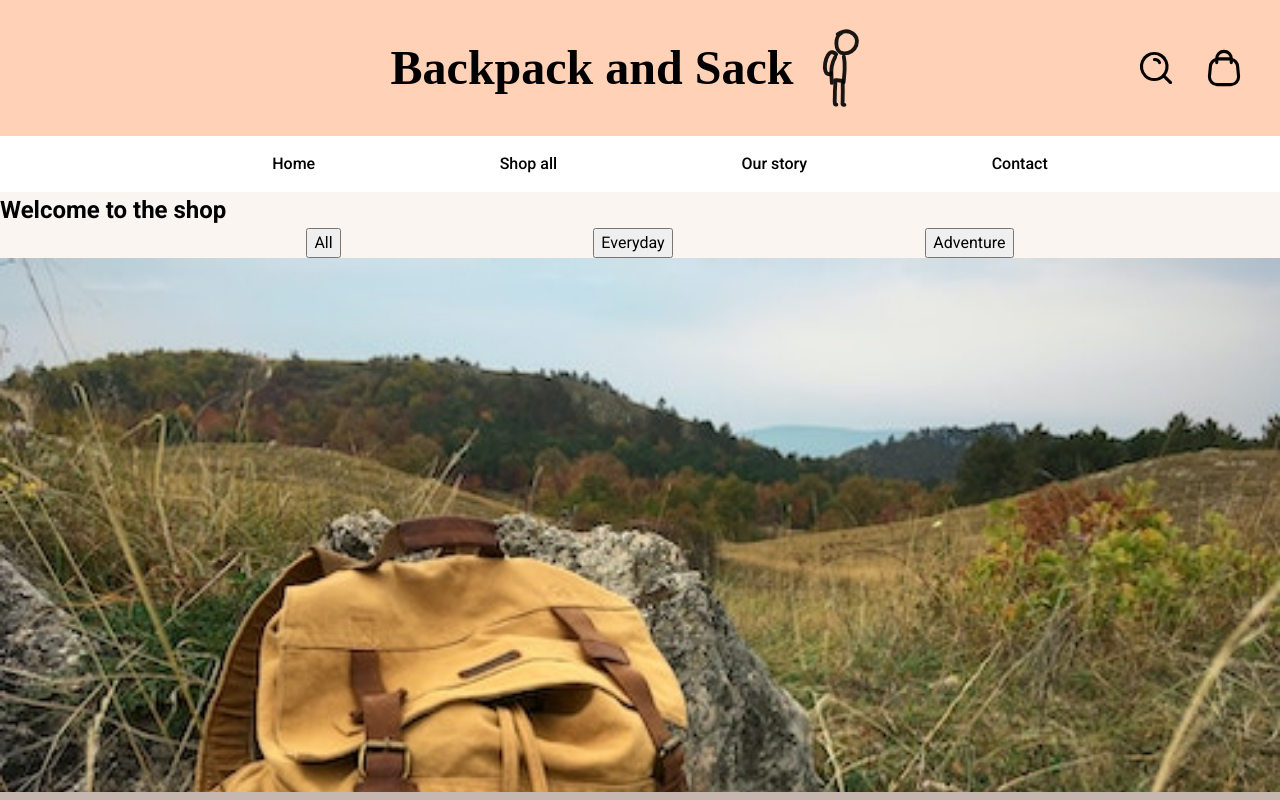
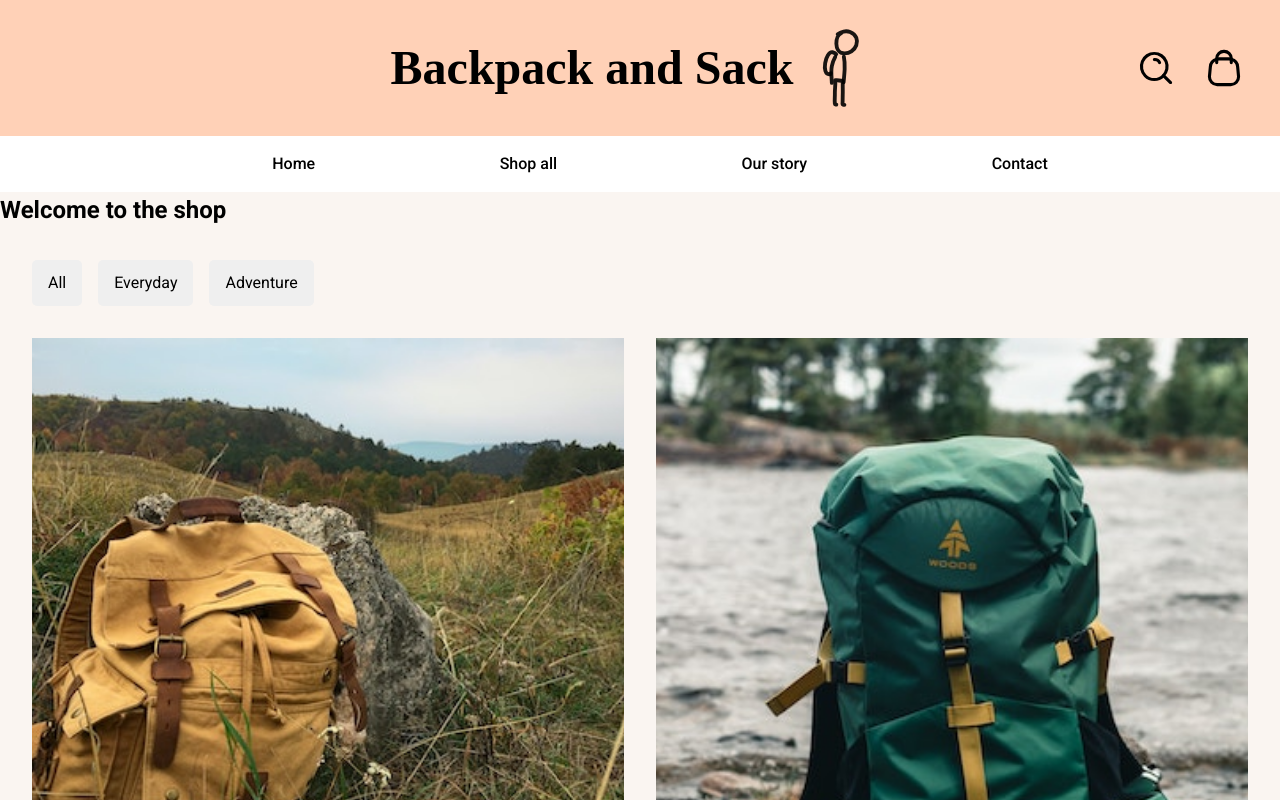
Before and after one commit to dave-forbes/shopping-cart, a React (Vite) app in the folder shopping-cart/: page /shopall in a window 1280 px wide. Shown: the top 800 px of the page. Built offline with nearby package versions, Linux system fonts and the light colour scheme; a web font is replaced by a local one.

Commit message:
added initial styles for inventory and shop nav

```diff
--- a/shopping-cart/src/styles.css
+++ b/shopping-cart/src/styles.css
@@ -65,7 +65,7 @@ h6 {
 }
 
 section {
-  height: 600px;
+  /* height: 600px; */
   background-color: rgb(250, 245, 241);
 }
 
@@ -116,7 +116,7 @@ li {
   list-style: none;
 }
 
-nav ul {
+.main-nav ul {
   display: flex;
   justify-content: space-around;
   align-items: center;
@@ -124,7 +124,7 @@ nav ul {
   margin-inline: auto;
 }
 
-nav a {
+.main-nav a {
   list-style: none;
   cursor: pointer;
   padding: 1rem;
@@ -205,3 +205,38 @@ h3 {
   place-content: center;
   gap: 2rem;
 }
+
+.product-card {
+  height: 100%;
+  aspect-ratio: 1;
+}
+
+.inventory {
+  display: grid;
+  grid-template-columns: repeat(auto-fit, minmax(400px, 1fr));
+  gap: 2rem;
+  padding: 2rem;
+  justify-items: center;
+}
+
+.shop-nav {
+  padding-top: 2rem;
+}
+
+.shop-nav ul {
+  display: flex;
+  gap: 1rem;
+  padding: 0 0 0 2rem;
+}
+
+.shop-nav button {
+  border: none;
+  cursor: pointer;
+  padding: 0.7rem 1rem;
+  border-radius: 5px;
+}
+
+.shop-nav button:hover, .shop-nav button:focus {
+  background-color: black;
+  color:white;
+}
```
